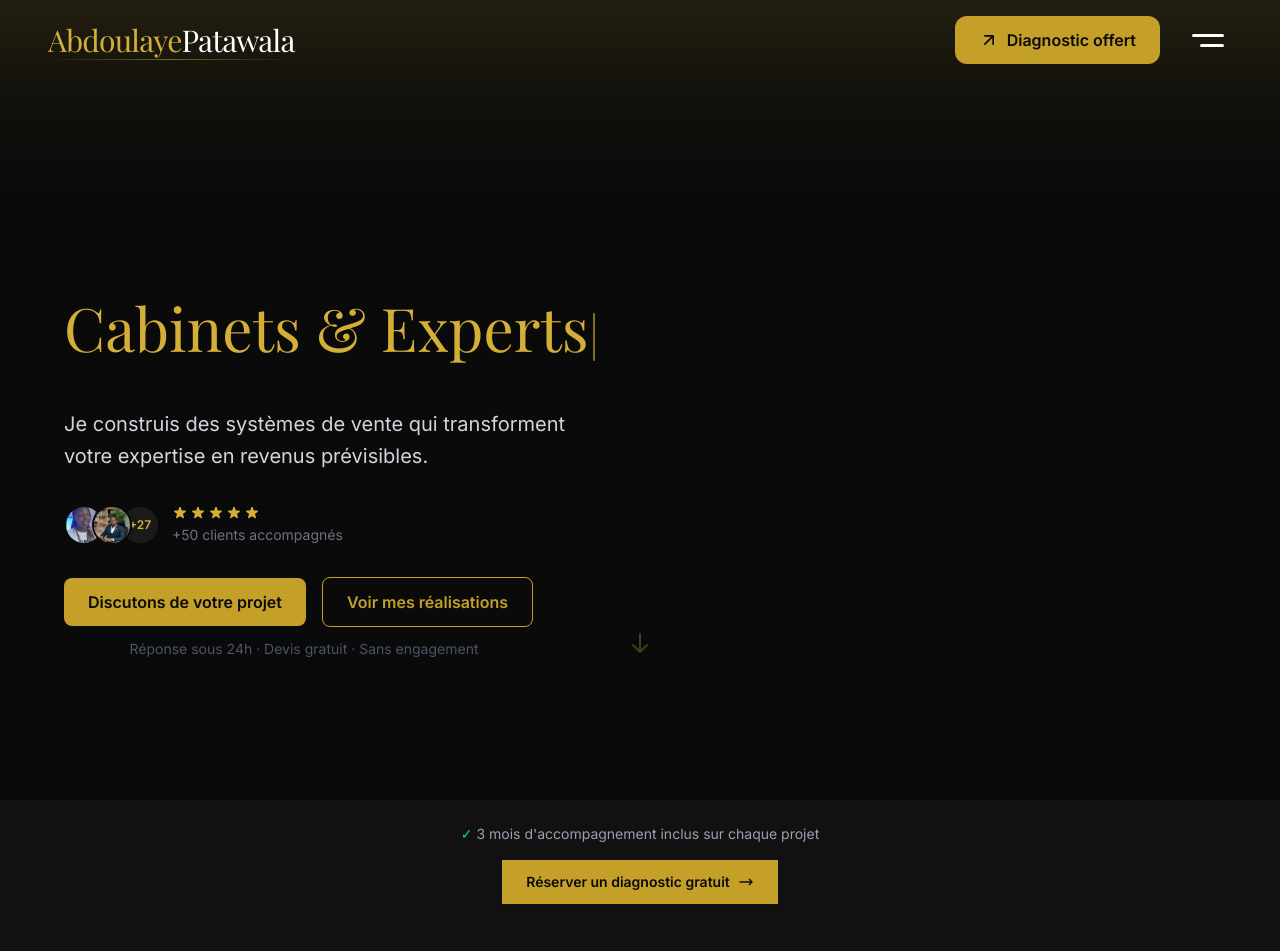
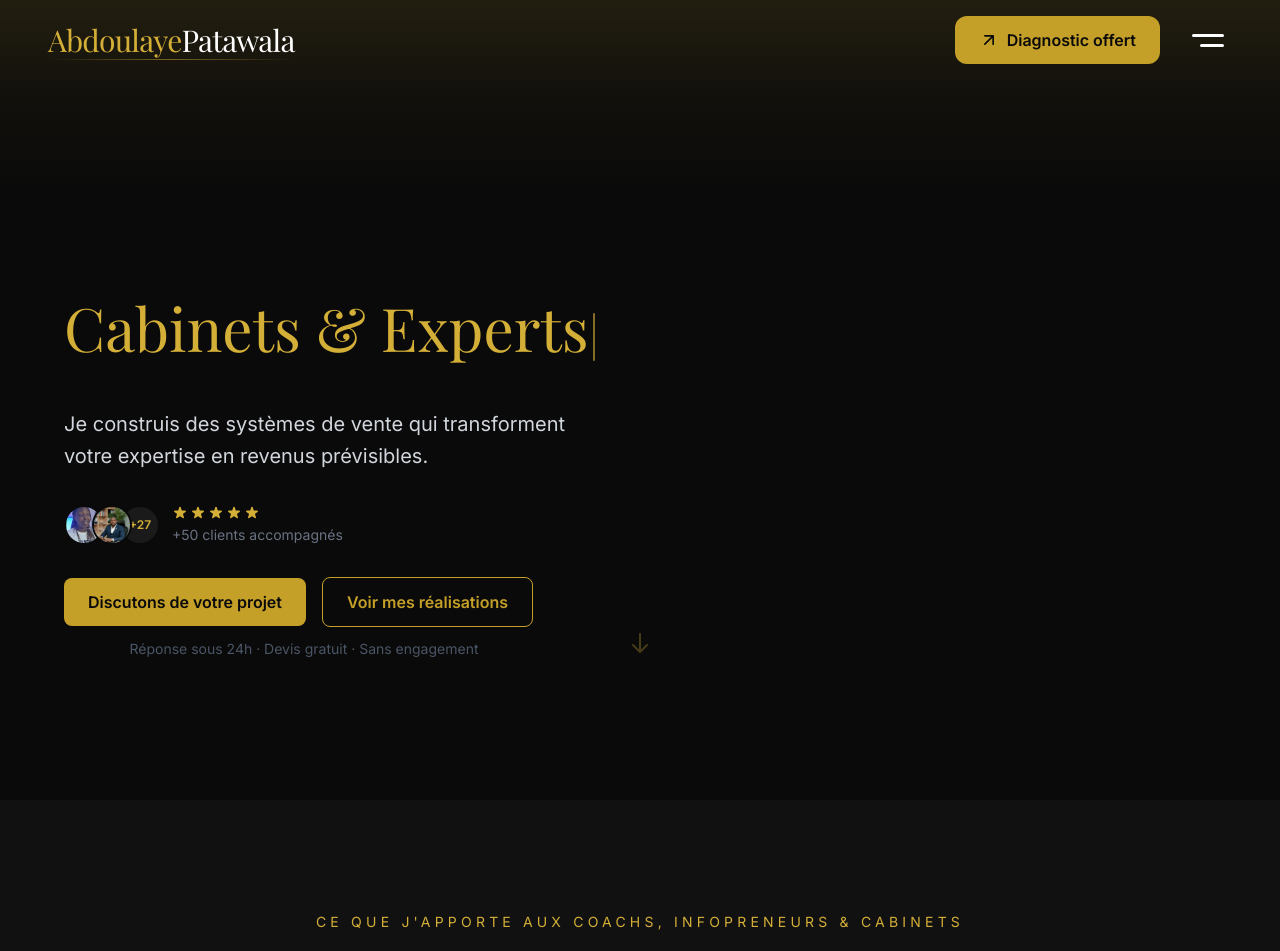
Before and after one commit to PATAWALA/Abdoulaye-Patawala, a Next.js app: page / in a window 1280 px wide. Shown: the top 951 px of the page. Built offline with nearby package versions, Linux system fonts and the light colour scheme; no server answers; the database is empty; a web font is replaced by a local one.

Commit message:
84 update

```diff
--- a/src/app/page.tsx
+++ b/src/app/page.tsx
@@ -31,27 +31,6 @@ export default function Home() {
       <JsonLd data={breadcrumbSchema} />
 
       <Hero />
-
-{/* Bannière accompagnement + diagnostic gratuit */}
-<div className="bg-dark-800">
-  <div className="max-w-7xl mx-auto px-4 py-6 text-center space-y-4">
-    <p className="text-sm text-gray-400">
-      <span className="text-green-400 font-medium">✓</span> 3 mois d&apos;accompagnement inclus sur chaque projet
-    </p>
-    <a
-      href="https://patawalaabdoulaye2003.systeme.io/"
-      target="_blank"
-      rel="noopener noreferrer"
-      className="inline-flex items-center gap-2 px-6 py-3 bg-gold-500 text-dark-900 font-semibold text-sm rounded-none hover:bg-gold-400 transition-colors duration-300 shadow-md"
-    >
-      <span>Réserver un diagnostic gratuit</span>
-      <svg className="w-4 h-4" fill="none" stroke="currentColor" viewBox="0 0 24 24">
-        <path strokeLinecap="round" strokeLinejoin="round" strokeWidth={2} d="M17 8l4 4m0 0l-4 4m4-4H3" />
-      </svg>
-    </a>
-  </div>
-</div>
-
       <Suspense fallback={<ServicesSkeleton />}>
         <Services />
       </Suspense>
```
